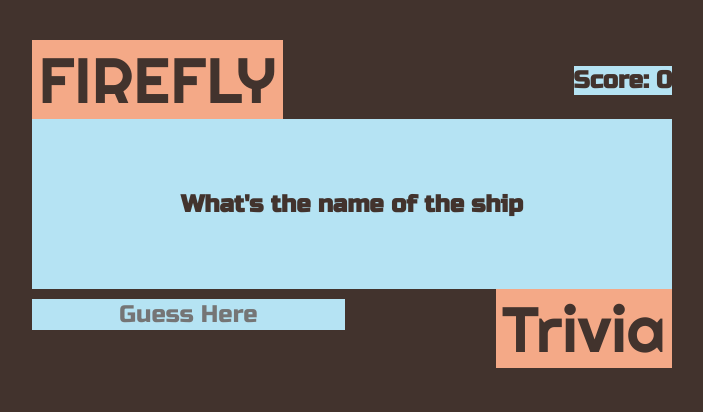
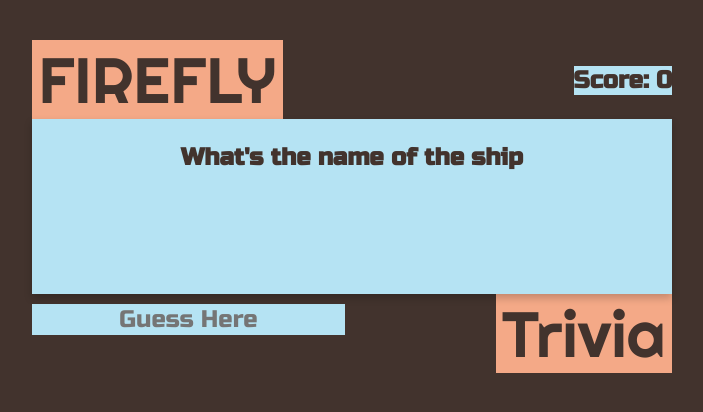
Before and after one commit to Creizai/Firefly-Trivia, a plain HTML site: page index.html in a window 1280 px wide. Shown: the whole page, without its empty margins (288-991 px from the left). Drawn offline with Linux system fonts and the light colour scheme; a web font is replaced by a local one.

Commit message:
refactored the code for the Answer Result & Answer to be on the back of a div card

```diff
--- a/css/style.css
+++ b/css/style.css
@@ -14,8 +14,8 @@
 }
 
 body {
-	box-sizing: border-box;
-	background-color: var(--brown-color);
+    box-sizing: border-box;
+    background-color: var(--brown-color);
 }
 
 #boss-box {
@@ -59,7 +59,7 @@
 }
 
 h2 {
-	text-align: center;
+    text-align: center;
     font-family: 'Share', cursive;
     background-color: var(--blue-color);
     color: var(--brown-color);
@@ -68,7 +68,7 @@
 }
 
 h3 {
-	text-align: center;
+    text-align: center;
     font-size: 24px;
     font-family: 'Russo One', sans-serif;
     background-color: var(--blue-color);
@@ -96,29 +96,40 @@
 
 }
 
-#answer-box {
-    display: flex;
-    flex-direction: row;
-    justify-content: space-between;
+.flip-card {
+    background-color: transparent;
+    /*width: 300px;*/
+    height: 175px;
+    perspective: 1000px;
 }
 
-/*
-for the flip
-#result-box {
-    display: flex;
-    justify-content: space-between;
-    flex-direction: row;
-    background-color: var(--brown-color);
+.flip-card-inner {
+    position: relative;
+    width: 100%;
+    height: 100%;
+    text-align: center;
+    transition: transform 0.6s;
+    transform-style: preserve-3d;
+    box-shadow: 0 4px 8px 0 rgba(0, 0, 0, 0.2);
 }
-*/
-#game-box {
-	display: flex;
-    position: relative;
-    height: 150px;
-    /*border: 10px solid var(--brown-color);*/
-    background-color: var(--blue-color);
-    padding: 10px;
-    box-sizing: : border-box;
-    align-items: center;
-    justify-content: center;
+
+/*.flip-card:hover .flip-card-inner {
+  transform: rotateY(180deg);
+}*/
+
+.flip-card-front,
+.flip-card-back {
+    position: absolute;
+    width: 100%;
+    height: 100%;
+    backface-visibility: hidden;
+    background-color: var(--blue-color)
 }
+
+.flip-card-front {
+    /*transform: rotateY(180deg);*/
+}
+
+.flip-card-back {
+    transform: rotateY(180deg);
+}
--- a/index.html
+++ b/index.html
@@ -12,31 +12,32 @@
     <div id="boss-box">
         <header>
             <h1>FIREFLY</h1>
-            <h3 id="answerResult"></h3>
+            <!-- <h3 id="answerResult"></h3> -->
             <h3 id="score">Score: 0</h3>
         </header>
+
 <main>
-            <div id="game-box">
-                <div id="question-box">
-                    <h3 id="question">Question Goes Here</h3>
+        <div class="flip-card">
+            <div class="flip-card-inner">
+                <div class="flip-card-front">
+                    <h3 id="question">Question<h3>
                 </div>
-                <!--
-                <div id="result-box">
-                    <h3 id="question">Question Goes Here</h3>
+                <div class="flip-card-back">
+                    <h3 id="answerResult" >I'm a developer</h3>
+                    <h3 id="theAnswer">I'm a developer</h3>
                 </div>
-                 -->
             </div>
+        </div>
+</main>
+
         <div id="trivia-title">
-
             <form>
                 <input type="text" id="guess" placeholder="Guess Here">
                 <input type="submit" id="submit" value="Submit">
             </form>
-
             <h1>Trivia</h1>
         </div>
-            <h3 id="theAnswer"></h3>
-        </main>
+        <!-- <h3 id="theAnswer"></h3> -->
         <script type="text/javascript" src="js/script.js"></script>
     </div>
 </body>
--- a/js/script.js
+++ b/js/script.js
@@ -42,6 +42,9 @@
 
 ];
 
+// delay single
+// setTimeout(function() {}, 3000)
+
 // Returns the API and stores it in an Array of Objects
 const url = "https://trivia.propernerd.com/api/questions?limit=10&random=true&category=firefly";
 
@@ -60,12 +63,22 @@
 // Targetting the Answer
 const theAnswer = document.querySelector("#theAnswer");
 
+// Targeting the flip css element
+// .flip-card:hover .flip-card-inner {
+//   transform: rotateY(180deg);
+// }
+const flip = document.querySelector(".flip-card-inner")
+
 const correct = "Correct!";
 const incorrect = "Incorrect!";
 
 const score = document.querySelector("#score");
 
 let scoreCount = 0;
+
+function flipQuestion() {
+    flip.style.transform = `rotateY(180deg)`;
+}
 
 
 /*
@@ -143,6 +156,7 @@
         answerResult.innerText = correct;
         theAnswer.innerText = "Great Job!";
         questionNum++;
+        flipQuestion();
         console.log(fireflyArr[questionNum]);
         console.log(fireflyArr[questionNum].question)
         console.log(fireflyArr[questionNum].answer)
@@ -151,7 +165,7 @@
         console.log(value)
         scoreCount++;
         score.innerText = `Score: ${scoreCount}`;
-
+        flipQuestion();
 
 
     } else if (value != fireflyArr[questionNum].answer && questionNum < (fireflyArr.length - 1)) {
@@ -159,6 +173,7 @@
         theAnswer.innerText = `The Correct Answer Was : ${fireflyArr[questionNum].answer}`;
         questionNum++;
         // update dom for new question
+        flipQuestion();
         console.log(fireflyArr[questionNum]);
         console.log(fireflyArr[questionNum].question)
         console.log(fireflyArr[questionNum].answer)
@@ -166,6 +181,7 @@
         //clean the input form
         formInput.value = null;
         console.log(value)
+
     } else {
 
     }
```
Lines whose indentation alone changed are shown as unchanged.
